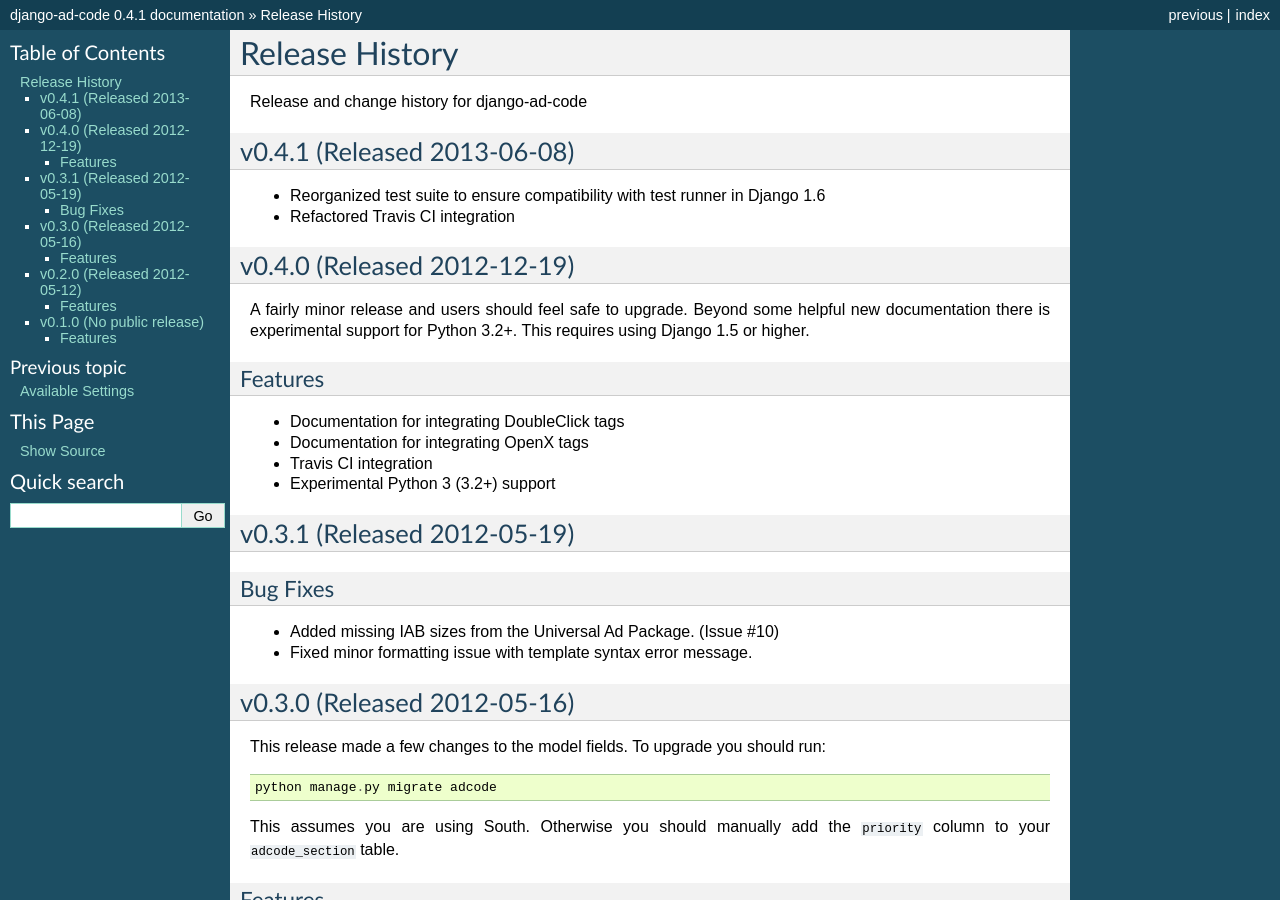
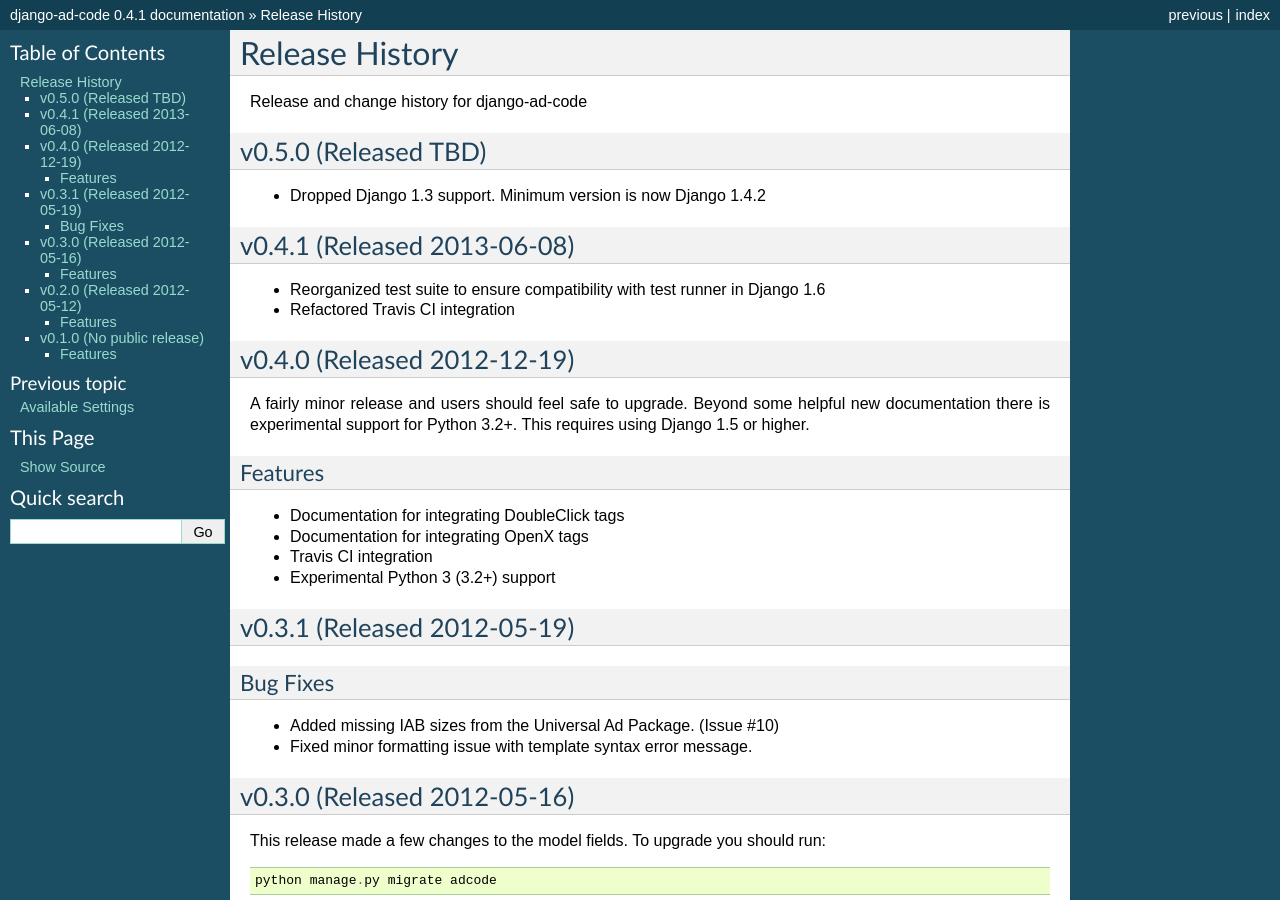
Before and after one commit to mlavin/django-ad-code, a Sphinx documentation site: the page built from docs/releases.rst, in a window 1280 px wide and 900 px high. Built offline with Sphinx 7.4.7, drawn with Linux system fonts in a browser that asks for light colours.

Commit message:
Include release note about dropping Django 1.3 support.

```diff
--- a/docs/releases.rst
+++ b/docs/releases.rst
@@ -2,6 +2,12 @@
 ====================================
 
 Release and change history for django-ad-code
+
+
+v0.5.0 (Released TBD)
+------------------------------------
+
+- Dropped Django 1.3 support. Minimum version is now Django 1.4.2
 
 
 v0.4.1 (Released 2013-06-08)
```
